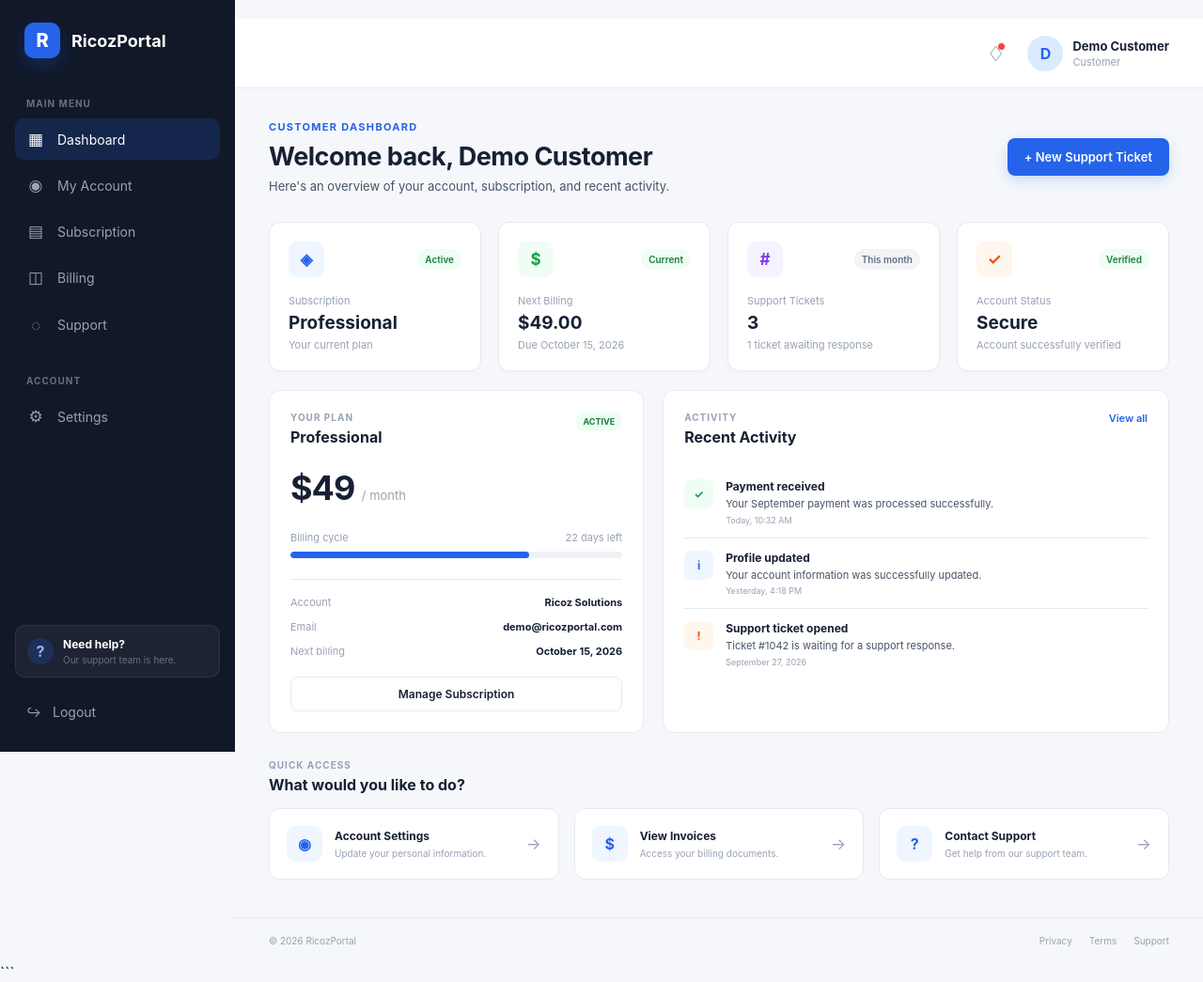
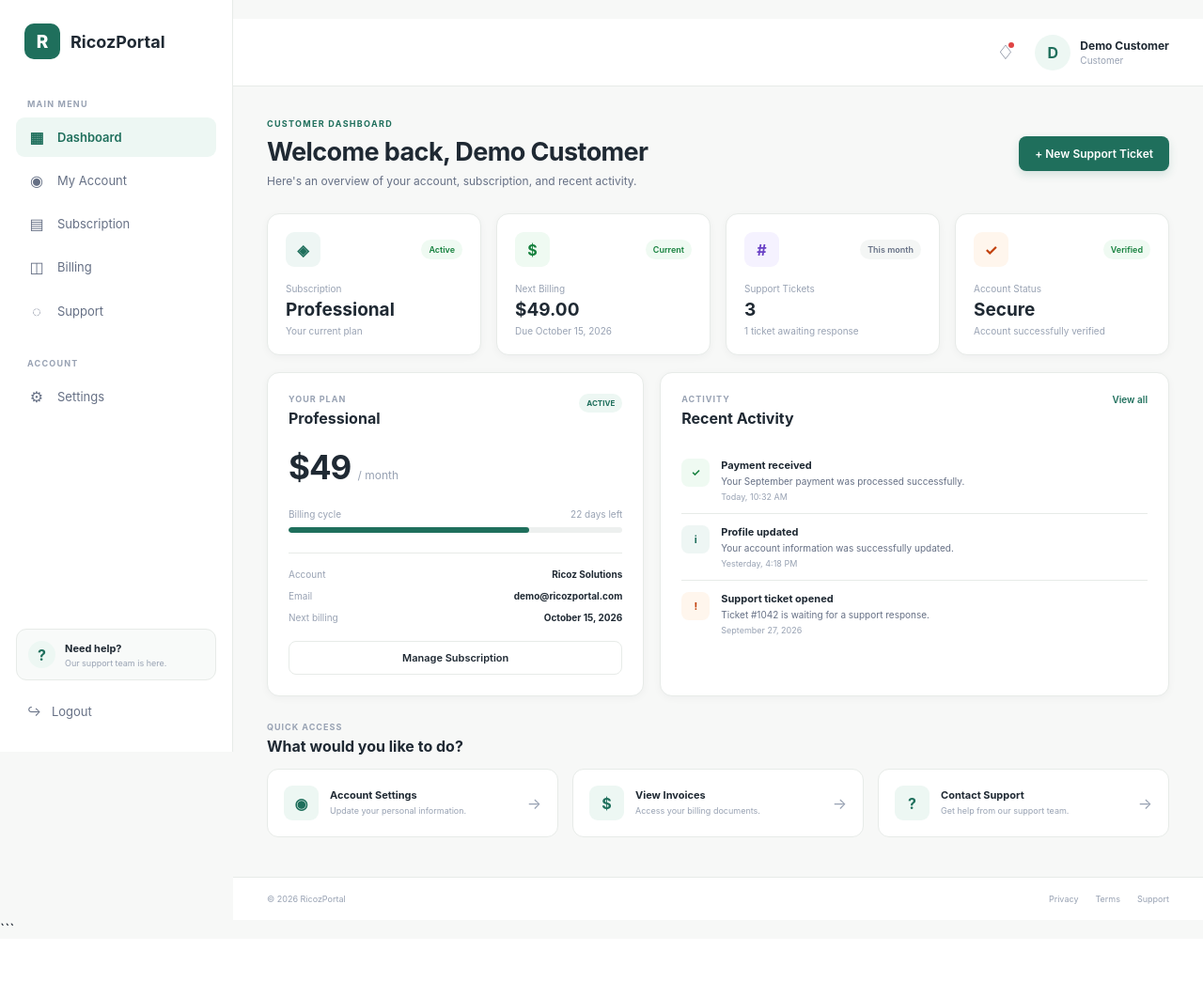
Before and after one commit to ObX-02/RicozPortal, a Flask app: page /dashboard in a window 1280 px wide. Shown: the whole page at 94% size. After the commit the page ends 985 px from the top, so only its background shows below. Run offline with Flask 3, Linux system fonts and the light colour scheme; the visitor is signed in with stand-in values (Sample User, id 1); data comes from the database, SQL or seed files in the repository.

Commit message:
Polish dashboard UI

```diff
--- a/static/css/dashboard.css
+++ b/static/css/dashboard.css
@@ -4,25 +4,29 @@
     box-sizing: border-box;
 }
 
+:root {
+    --primary: #1f6f5c;
+    --primary-dark: #185746;
+    --primary-soft: #edf7f3;
 
-:root {
-    --primary: #2563eb;
-    --primary-dark: #1d4ed8;
-
-    --background: #f5f7fb;
+    --background: #f7f8f7;
     --white: #ffffff;
 
-    --text-dark: #172033;
-    --text: #475467;
+    --text-dark: #1f2933;
+    --text: #667085;
     --muted: #98a2b3;
 
-    --border: #e6e9ef;
+    --border: #e7ebe8;
 
-    --sidebar: #111827;
+    --sidebar: #ffffff;
+    --sidebar-text: #475467;
 
-    --green: #16a34a;
-    --orange: #ea580c;
-    --purple: #7c3aed;
+    --green: #15803d;
+    --orange: #c2410c;
+    --purple: #6941c6;
+
+    --shadow: 0 2px 8px rgba(16, 24, 40, 0.04);
+    --shadow-hover: 0 8px 24px rgba(16, 24, 40, 0.07);
 }
 
 
@@ -59,7 +63,6 @@
 
 .dashboard-layout {
     min-height: 100vh;
-
     display: flex;
 }
 
@@ -69,34 +72,39 @@
 ========================= */
 
 .sidebar {
-    width: 250px;
+    width: 248px;
 
     background: var(--sidebar);
 
-    color: #ffffff;
+    color: var(--sidebar-text);
 
     display: flex;
     flex-direction: column;
 
     justify-content: space-between;
 
-    padding: 24px 16px;
+    padding: 25px 17px;
 
     position: fixed;
 
     left: 0;
     top: 0;
     bottom: 0;
+
+    border-right: 1px solid var(--border);
+
+    z-index: 10;
 }
 
 
 .brand {
     display: flex;
+
     align-items: center;
 
-    gap: 12px;
+    gap: 11px;
 
-    padding: 0 10px;
+    padding: 0 9px;
 
     margin-bottom: 42px;
 }
@@ -108,43 +116,51 @@
 
     background: var(--primary);
 
+    color: #ffffff;
+
     border-radius: 10px;
 
     display: flex;
+
     align-items: center;
     justify-content: center;
 
-    font-size: 20px;
+    font-size: 19px;
+
     font-weight: 800;
-
-    box-shadow:
-        0 8px 20px rgba(37, 99, 235, 0.25);
 }
 
 
 .brand span {
     font-size: 18px;
+
     font-weight: 700;
+
+    color: var(--text-dark);
 }
 
 
+/* =========================
+   NAVIGATION
+========================= */
+
 .nav-title {
-    color: #667085;
+    color: #98a2b3;
 
-    font-size: 10px;
+    font-size: 9px;
 
     font-weight: 700;
 
-    letter-spacing: 1px;
+    letter-spacing: 1.2px;
 
     padding: 0 12px;
 
-    margin-bottom: 10px;
+    margin-bottom: 9px;
 }
 
 
 .second-title {
-    margin-top: 30px;
+    margin-top: 28px;
 }
 
 
@@ -153,33 +169,37 @@
 
     align-items: center;
 
-    gap: 13px;
+    gap: 12px;
 
-    padding: 12px;
+    padding: 11px 12px;
 
     border-radius: 9px;
 
-    color: #98a2b3;
+    color: #667085;
 
-    font-size: 14px;
+    font-size: 13px;
 
-    margin-bottom: 5px;
+    margin-bottom: 4px;
 
-    transition: 0.2s ease;
+    transition:
+        background 0.2s ease,
+        color 0.2s ease;
 }
 
 
 .nav-item:hover {
-    background: rgba(255, 255, 255, 0.06);
+    background: #f4f7f5;
 
-    color: #ffffff;
+    color: var(--primary);
 }
 
 
 .nav-item.active {
-    background: rgba(37, 99, 235, 0.18);
+    background: var(--primary-soft);
 
-    color: #ffffff;
+    color: var(--primary);
+
+    font-weight: 600;
 }
 
 
@@ -188,15 +208,20 @@
 
     text-align: center;
 
-    font-size: 17px;
+    font-size: 16px;
 }
 
 
+/* =========================
+   SIDEBAR BOTTOM
+========================= */
+
 .sidebar-bottom {
     display: flex;
+
     flex-direction: column;
 
-    gap: 18px;
+    gap: 15px;
 }
 
 
@@ -207,27 +232,28 @@
 
     gap: 10px;
 
-    background: rgba(255, 255, 255, 0.05);
+    background: #f8faf9;
 
-    border: 1px solid rgba(255, 255, 255, 0.07);
+    border: 1px solid var(--border);
 
     padding: 12px;
 
-    border-radius: 10px;
+    border-radius: 11px;
 }
 
 
 .help-icon {
-    width: 28px;
-    height: 28px;
+    width: 29px;
+    height: 29px;
 
     border-radius: 50%;
 
-    background: rgba(37, 99, 235, 0.2);
+    background: var(--primary-soft);
 
-    color: #93b4ff;
+    color: var(--primary);
 
     display: flex;
+
     align-items: center;
     justify-content: center;
 
@@ -238,14 +264,16 @@
 .help-box strong {
     display: block;
 
-    font-size: 12px;
+    font-size: 11px;
+
+    color: var(--text-dark);
 }
 
 
 .help-box p {
-    color: #667085;
+    color: var(--muted);
 
-    font-size: 10px;
+    font-size: 9px;
 
     margin-top: 3px;
 }
@@ -256,11 +284,11 @@
 
     align-items: center;
 
-    gap: 12px;
+    gap: 11px;
 
-    color: #98a2b3;
+    color: #667085;
 
-    font-size: 14px;
+    font-size: 13px;
 
     padding: 10px 12px;
 
@@ -271,9 +299,9 @@
 
 
 .logout-button:hover {
-    background: rgba(255, 255, 255, 0.06);
+    background: #f4f7f5;
 
-    color: #ffffff;
+    color: var(--primary);
 }
 
 
@@ -282,9 +310,9 @@
 ========================= */
 
 .main-content {
-    margin-left: 250px;
+    margin-left: 248px;
 
-    width: calc(100% - 250px);
+    width: calc(100% - 248px);
 
     min-height: 100vh;
 }
@@ -295,7 +323,7 @@
 ========================= */
 
 .topbar {
-    height: 74px;
+    height: 72px;
 
     background: var(--white);
 
@@ -316,7 +344,7 @@
 
     align-items: center;
 
-    gap: 24px;
+    gap: 22px;
 }
 
 
@@ -325,7 +353,7 @@
 
     background: transparent;
 
-    font-size: 22px;
+    font-size: 21px;
 
     color: #667085;
 
@@ -338,12 +366,12 @@
 .notification-dot {
     position: absolute;
 
-    width: 7px;
-    height: 7px;
+    width: 6px;
+    height: 6px;
 
     border-radius: 50%;
 
-    background: #ef4444;
+    background: #e04444;
 
     top: 2px;
     right: 0;
@@ -363,7 +391,7 @@
     width: 38px;
     height: 38px;
 
-    background: #dbeafe;
+    background: var(--primary-soft);
 
     color: var(--primary);
 
@@ -388,12 +416,14 @@
 
 
 .user-info strong {
-    font-size: 13px;
+    font-size: 12px;
+
+    color: var(--text-dark);
 }
 
 
 .user-info span {
-    font-size: 11px;
+    font-size: 10px;
 
     color: var(--muted);
 }
@@ -409,7 +439,9 @@
 ========================= */
 
 .page-content {
-    padding: 34px 36px 40px;
+    padding: 34px 36px 42px;
+
+    max-width: 1500px;
 }
 
 
@@ -420,14 +452,14 @@
 
     justify-content: space-between;
 
-    margin-bottom: 30px;
+    margin-bottom: 27px;
 }
 
 
 .welcome-label {
     color: var(--primary);
 
-    font-size: 11px;
+    font-size: 9px;
 
     font-weight: 700;
 
@@ -440,16 +472,18 @@
 .welcome-section h1 {
     font-size: 27px;
 
-    letter-spacing: -0.5px;
+    letter-spacing: -0.6px;
 
     margin-bottom: 7px;
+
+    color: var(--text-dark);
 }
 
 
 .welcome-text {
     color: var(--text);
 
-    font-size: 13px;
+    font-size: 12px;
 }
 
 
@@ -460,20 +494,19 @@
 
     color: #ffffff;
 
-    padding: 12px 18px;
+    padding: 11px 17px;
 
     border-radius: 8px;
 
-    font-size: 13px;
+    font-size: 12px;
 
     font-weight: 600;
 
     cursor: pointer;
 
-    box-shadow:
-        0 5px 14px rgba(37, 99, 235, 0.2);
+    box-shadow: 0 4px 10px rgba(31, 111, 92, 0.16);
 
-    transition: 0.2s;
+    transition: 0.2s ease;
 }
 
 
@@ -491,12 +524,11 @@
 .stats-grid {
     display: grid;
 
-    grid-template-columns:
-        repeat(4, 1fr);
+    grid-template-columns: repeat(4, 1fr);
 
-    gap: 18px;
+    gap: 16px;
 
-    margin-bottom: 20px;
+    margin-bottom: 18px;
 }
 
 
@@ -505,12 +537,22 @@
 
     border: 1px solid var(--border);
 
-    border-radius: 12px;
+    border-radius: 13px;
 
-    padding: 20px;
+    padding: 19px;
 
-    box-shadow:
-        0 2px 5px rgba(16, 24, 40, 0.02);
+    box-shadow: var(--shadow);
+
+    transition:
+        transform 0.2s ease,
+        box-shadow 0.2s ease;
+}
+
+
+.stat-card:hover {
+    transform: translateY(-2px);
+
+    box-shadow: var(--shadow-hover);
 }
 
 
@@ -521,62 +563,63 @@
 
     align-items: center;
 
-    margin-bottom: 18px;
+    margin-bottom: 17px;
 }
 
 
 .stat-icon {
-    width: 38px;
-    height: 38px;
+    width: 37px;
+    height: 37px;
 
     border-radius: 9px;
 
     display: flex;
+
     align-items: center;
     justify-content: center;
 
-    font-size: 17px;
+    font-size: 16px;
 
     font-weight: 700;
 }
 
 
 .stat-icon.blue {
-    background: #eff6ff;
+    background: #eef6f4;
 
-    color: #2563eb;
+    color: var(--primary);
 }
 
 
 .stat-icon.green {
-    background: #f0fdf4;
+    background: #effaf2;
 
-    color: #16a34a;
+    color: #15803d;
 }
 
 
 .stat-icon.purple {
-    background: #f5f3ff;
+    background: #f5f2ff;
 
-    color: #7c3aed;
+    color: #6941c6;
 }
 
 
 .stat-icon.orange {
-    background: #fff7ed;
+    background: #fff6ed;
 
-    color: #ea580c;
+    color: #c2410c;
 }
 
 
 .stat-status {
     color: #667085;
 
-    font-size: 10px;
+    font-size: 9px;
 
     font-weight: 600;
 
-    background: #f2f4f7;
+    background: #f4f6f5;
 
     padding: 5px 8px;
 
@@ -587,14 +630,14 @@
 .stat-status.positive {
     color: #15803d;
 
-    background: #f0fdf4;
+    background: #effaf2;
 }
 
 
 .stat-label {
     color: var(--muted);
 
-    font-size: 11px;
+    font-size: 10px;
 
     margin-bottom: 5px;
 }
@@ -604,29 +647,30 @@
     font-size: 19px;
 
     margin-bottom: 5px;
+
+    color: var(--text-dark);
 }
 
 
 .stat-description {
     color: var(--muted);
 
-    font-size: 11px;
+    font-size: 10px;
 }
 
 
 /* =========================
-   DASHBOARD GRID
+   MAIN DASHBOARD CARDS
 ========================= */
 
 .dashboard-grid {
     display: grid;
 
-    grid-template-columns:
-        1fr 1.35fr;
+    grid-template-columns: 1fr 1.35fr;
 
-    gap: 20px;
+    gap: 17px;
 
-    margin-bottom: 28px;
+    margin-bottom: 27px;
 }
 
 
@@ -635,9 +679,11 @@
 
     border: 1px solid var(--border);
 
-    border-radius: 12px;
+    border-radius: 13px;
 
     padding: 22px;
+
+    box-shadow: var(--shadow);
 }
 
 
@@ -648,14 +694,14 @@
 
     align-items: flex-start;
 
-    margin-bottom: 22px;
+    margin-bottom: 21px;
 }
 
 
 .card-eyebrow {
     color: var(--muted);
 
-    font-size: 10px;
+    font-size: 9px;
 
     letter-spacing: 1px;
 
@@ -667,15 +713,17 @@
 
 .card-header h3 {
     font-size: 16px;
+
+    color: var(--text-dark);
 }
 
 
 .plan-badge {
-    background: #f0fdf4;
+    background: var(--primary-soft);
 
-    color: #15803d;
+    color: var(--primary);
 
-    font-size: 9px;
+    font-size: 8px;
 
     font-weight: 700;
 
@@ -685,27 +733,33 @@
 }
 
 
+/* =========================
+   SUBSCRIPTION
+========================= */
+
 .subscription-price {
-    margin-bottom: 24px;
+    margin-bottom: 23px;
 }
 
 
 .subscription-price strong {
-    font-size: 36px;
+    font-size: 35px;
 
     letter-spacing: -1px;
+
+    color: var(--text-dark);
 }
 
 
 .subscription-price span {
     color: var(--muted);
 
-    font-size: 13px;
+    font-size: 12px;
 }
 
 
 .progress-section {
-    margin-bottom: 22px;
+    margin-bottom: 21px;
 }
 
 
@@ -716,16 +770,16 @@
 
     color: var(--muted);
 
-    font-size: 11px;
+    font-size: 10px;
 
     margin-bottom: 8px;
 }
 
 
 .progress-bar {
-    height: 7px;
+    height: 6px;
 
-    background: #eef1f5;
+    background: #edf0ef;
 
     border-radius: 20px;
 
@@ -745,15 +799,15 @@
 .plan-details {
     border-top: 1px solid var(--border);
 
-    padding-top: 17px;
+    padding-top: 16px;
 
     display: flex;
 
     flex-direction: column;
 
-    gap: 12px;
+    gap: 11px;
 
-    margin-bottom: 20px;
+    margin-bottom: 19px;
 }
 
 
@@ -763,18 +817,24 @@
     justify-content: space-between;
 
     align-items: center;
+
+    gap: 15px;
 }
 
 
 .plan-details span {
     color: var(--muted);
 
-    font-size: 11px;
+    font-size: 10px;
 }
 
 
 .plan-details strong {
-    font-size: 11px;
+    font-size: 10px;
+
+    text-align: right;
+
+    color: var(--text-dark);
 }
 
 
@@ -791,7 +851,7 @@
 
     border-radius: 8px;
 
-    font-size: 12px;
+    font-size: 11px;
 
     font-weight: 600;
 
@@ -805,21 +865,23 @@
     border-color: var(--primary);
 
     color: var(--primary);
-}
 
-
-.view-link {
-    color: var(--primary);
-
-    font-size: 11px;
-
-    font-weight: 600;
+    background: var(--primary-soft);
 }
 
 
 /* =========================
    ACTIVITY
 ========================= */
+
+.view-link {
+    color: var(--primary);
+
+    font-size: 10px;
+
+    font-weight: 600;
+}
+
 
 .activity-list {
     display: flex;
@@ -831,9 +893,9 @@
 .activity-item {
     display: flex;
 
-    gap: 13px;
+    gap: 12px;
 
-    padding: 13px 0;
+    padding: 12px 0;
 
     border-bottom: 1px solid var(--border);
 }
@@ -845,10 +907,10 @@
 
 
 .activity-icon {
-    min-width: 31px;
+    min-width: 30px;
 
-    width: 31px;
-    height: 31px;
+    width: 30px;
+    height: 30px;
 
     border-radius: 8px;
 
@@ -858,42 +920,44 @@
 
     justify-content: center;
 
-    font-size: 12px;
+    font-size: 11px;
 
     font-weight: 700;
 }
 
 
 .activity-icon.success {
-    background: #f0fdf4;
+    background: #effaf2;
 
-    color: #16a34a;
+    color: #15803d;
 }
 
 
 .activity-icon.info {
-    background: #eff6ff;
+    background: #eef6f4;
 
-    color: #2563eb;
+    color: var(--primary);
 }
 
 
 .activity-icon.warning {
-    background: #fff7ed;
+    background: #fff6ed;
 
-    color: #ea580c;
+    color: #c2410c;
 }
 
 
 .activity-content strong {
-    font-size: 12px;
+    font-size: 11px;
+
+    color: var(--text-dark);
 }
 
 
 .activity-content p {
     color: var(--text);
 
-    font-size: 11px;
+    font-size: 10px;
 
     line-height: 1.5;
 
@@ -913,27 +977,28 @@
 ========================= */
 
 .quick-section {
-    margin-top: 5px;
+    margin-top: 4px;
 }
 
 
 .section-heading {
-    margin-bottom: 15px;
+    margin-bottom: 14px;
 }
 
 
 .section-heading h3 {
     font-size: 16px;
+
+    color: var(--text-dark);
 }
 
 
 .quick-grid {
     display: grid;
 
-    grid-template-columns:
-        repeat(3, 1fr);
+    grid-template-columns: repeat(3, 1fr);
 
-    gap: 16px;
+    gap: 15px;
 }
 
 
@@ -942,37 +1007,39 @@
 
     border: 1px solid var(--border);
 
-    border-radius: 11px;
+    border-radius: 12px;
 
-    padding: 18px;
+    padding: 17px;
 
     display: flex;
 
     align-items: center;
 
-    gap: 13px;
+    gap: 12px;
 
-    transition: 0.2s ease;
+    transition:
+        transform 0.2s ease,
+        box-shadow 0.2s ease,
+        border-color 0.2s ease;
 }
 
 
 .quick-card:hover {
-    border-color: #c7d7fe;
+    border-color: #c9ddd7;
 
     transform: translateY(-2px);
 
-    box-shadow:
-        0 5px 15px rgba(16, 24, 40, 0.05);
+    box-shadow: var(--shadow-hover);
 }
 
 
 .quick-icon {
-    width: 38px;
-    height: 38px;
+    width: 37px;
+    height: 37px;
 
-    min-width: 38px;
+    min-width: 37px;
 
-    background: #eff6ff;
+    background: var(--primary-soft);
 
     color: var(--primary);
 
@@ -995,16 +1062,18 @@
 .quick-card strong {
     display: block;
 
-    font-size: 12px;
+    font-size: 11px;
 
     margin-bottom: 4px;
+
+    color: var(--text-dark);
 }
 
 
 .quick-card p {
     color: var(--muted);
 
-    font-size: 10px;
+    font-size: 9px;
 
     line-height: 1.4;
 }
@@ -1013,7 +1082,7 @@
 .quick-card > span {
     color: var(--muted);
 
-    font-size: 17px;
+    font-size: 16px;
 }
 
 
@@ -1024,7 +1093,7 @@
 .dashboard-footer {
     border-top: 1px solid var(--border);
 
-    padding: 18px 36px;
+    padding: 17px 36px;
 
     display: flex;
 
@@ -1032,7 +1101,9 @@
 
     color: var(--muted);
 
-    font-size: 10px;
+    font-size: 9px;
+
+    background: var(--white);
 }
 
 
@@ -1055,8 +1126,7 @@
 @media (max-width: 1100px) {
 
     .stats-grid {
-        grid-template-columns:
-            repeat(2, 1fr);
+        grid-template-columns: repeat(2, 1fr);
     }
 
     .dashboard-grid {
```
